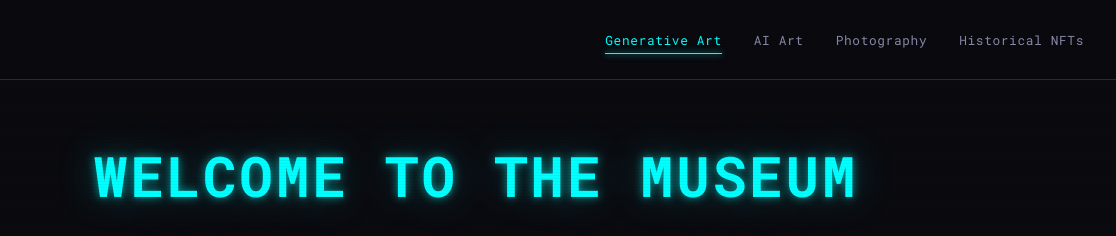
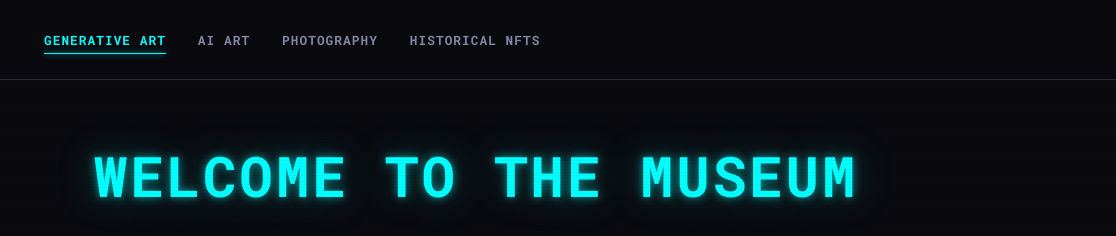
Before and after one commit to HK333GH/museum_website, a plain HTML site: page index.html in a window 1280 px wide. Shown: the top 236 px of the page, 164-1280 px from the left. Drawn offline with Linux system fonts and the light colour scheme.

Commit message:
design: nav links left-aligned, uppercase bold
- Nav links: flex-start (left-aligned) with gap
- Text: uppercase, bold (700), wider letter-spacing
- HTML text updated to match

```diff
--- a/css/style.css
+++ b/css/style.css
@@ -150,7 +150,8 @@ a:hover {
   border-bottom: 1px solid var(--border-color);
   display: flex;
   align-items: center;
-  justify-content: space-between;
+  justify-content: flex-start;
+  gap: var(--space-xl);
   padding: 0 32px;
   z-index: 1000;
 }
@@ -203,8 +204,9 @@ a:hover {
 .nav-links a {
   color: var(--text-secondary);
   font-size: var(--font-size-sm);
-  font-weight: 400;
-  letter-spacing: 0.05em;
+  font-weight: 700;
+  text-transform: uppercase;
+  letter-spacing: 0.08em;
   padding: var(--space-xs) 0;
   position: relative;
   transition: color var(--transition-fast);
--- a/index.html
+++ b/index.html
@@ -21,10 +21,10 @@
             <img src="assets/logo.png" alt="p1xelDrifter Museum" class="nav-logo-img">
         </a>
         <ul class="nav-links">
-            <li><a href="generative-art.html" class="active">Generative Art</a></li>
-            <li><a href="coming-soon.html?name=AI+Art">AI Art</a></li>
-            <li><a href="coming-soon.html?name=Photography">Photography</a></li>
-            <li><a href="coming-soon.html?name=Historical+NFTs">Historical NFTs</a></li>
+            <li><a href="generative-art.html" class="active">GENERATIVE ART</a></li>
+            <li><a href="coming-soon.html?name=AI+Art">AI ART</a></li>
+            <li><a href="coming-soon.html?name=Photography">PHOTOGRAPHY</a></li>
+            <li><a href="coming-soon.html?name=Historical+NFTs">HISTORICAL NFTS</a></li>
         </ul>
     </nav>
 
```
Also changed, not shown: artwork.html (+4 -4 lines), coming-soon.html (+4 -4 lines), generative-art.html (+4 -4 lines).
